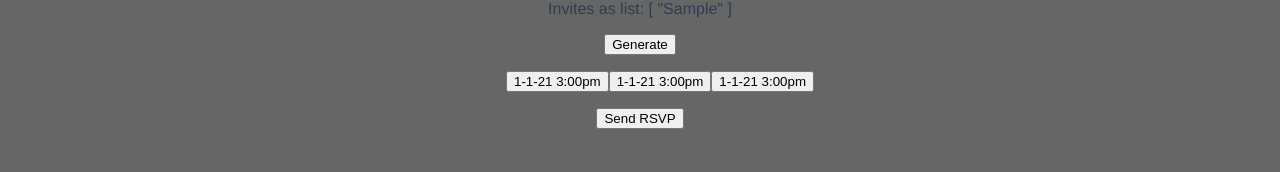
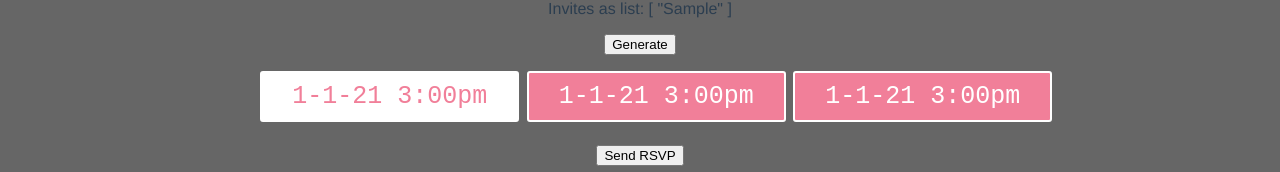
Before and after one commit to carissamok/planet, a Vue app: page /when2meet in a window 1280 px wide. Both pictures are taken after typing "Sample", "Sample" into the empty fields and a click on the button "Generate". Shown: the part 246-418 px from the top of the page. Built offline with nearby package versions, Linux system fonts and the light colour scheme.

Commit message:
added button selecting functionality

```diff
--- a/src/views/When2Meet.vue
+++ b/src/views/When2Meet.vue
@@ -5,7 +5,8 @@
         <GenerateTime @generate=generateTimes> </GenerateTime>
         <!-- TODO: add transitions/fading ? -->
         <ul id="array-rendering">
-            <button class="time" v-for="time in generatedTimes" v-bind:key="time.id">
+            <button v-for="(time, index) in generatedTimes" v-bind:key="time.id" v-on:click="highlight(index)"
+                    :class="['time', selectedButton[index] ? 'highlight' : '']">
                 {{time.date}} {{time.time}}
             </button>
         </ul>
@@ -26,7 +27,8 @@ import GenerateTime from '../components/when2meet/GenerateTime.vue'
         },
         data() {
             return {
-                generatedTimes: []
+                generatedTimes: [],
+                selectedButton: [true, false, false]
             }
         },
         name: 'When2Meet',
@@ -52,6 +54,12 @@ import GenerateTime from '../components/when2meet/GenerateTime.vue'
                         time: "3:00pm"
                     }
                 ]
+            },
+            highlight(index) {
+                this.selectedButton[0] = false
+                this.selectedButton[1] = false
+                this.selectedButton[2] = false
+                this.selectedButton[index] = true
             },
             sendRsvp() {
                 // TODO: connect with backend
@@ -90,4 +98,24 @@ import GenerateTime from '../components/when2meet/GenerateTime.vue'
     .fade-enter-from, .fade-leave-to {
         opacity: 0;
     } */
+    .time {
+        display: inline-block;
+        padding: 0.35em 1.2em;
+        border: 0.1em solid #ffffff;
+        margin: 0 0.3em 0.3em 0;
+        border-radius: 0.12em;
+        box-sizing: border-box;
+        text-decoration: none;
+        font-family: "Courier New", monospace, sans-serif;
+        font-weight: 400;
+        font-size: 25px;
+        color: #ffffff;
+        background-color: #f17f99;
+        text-align: center;
+        transition: all 0.2s;
+    }
+    .time:hover, .time.highlight {
+        color: #f17f99;
+        background-color: #fff;
+    }
 </style>
```
